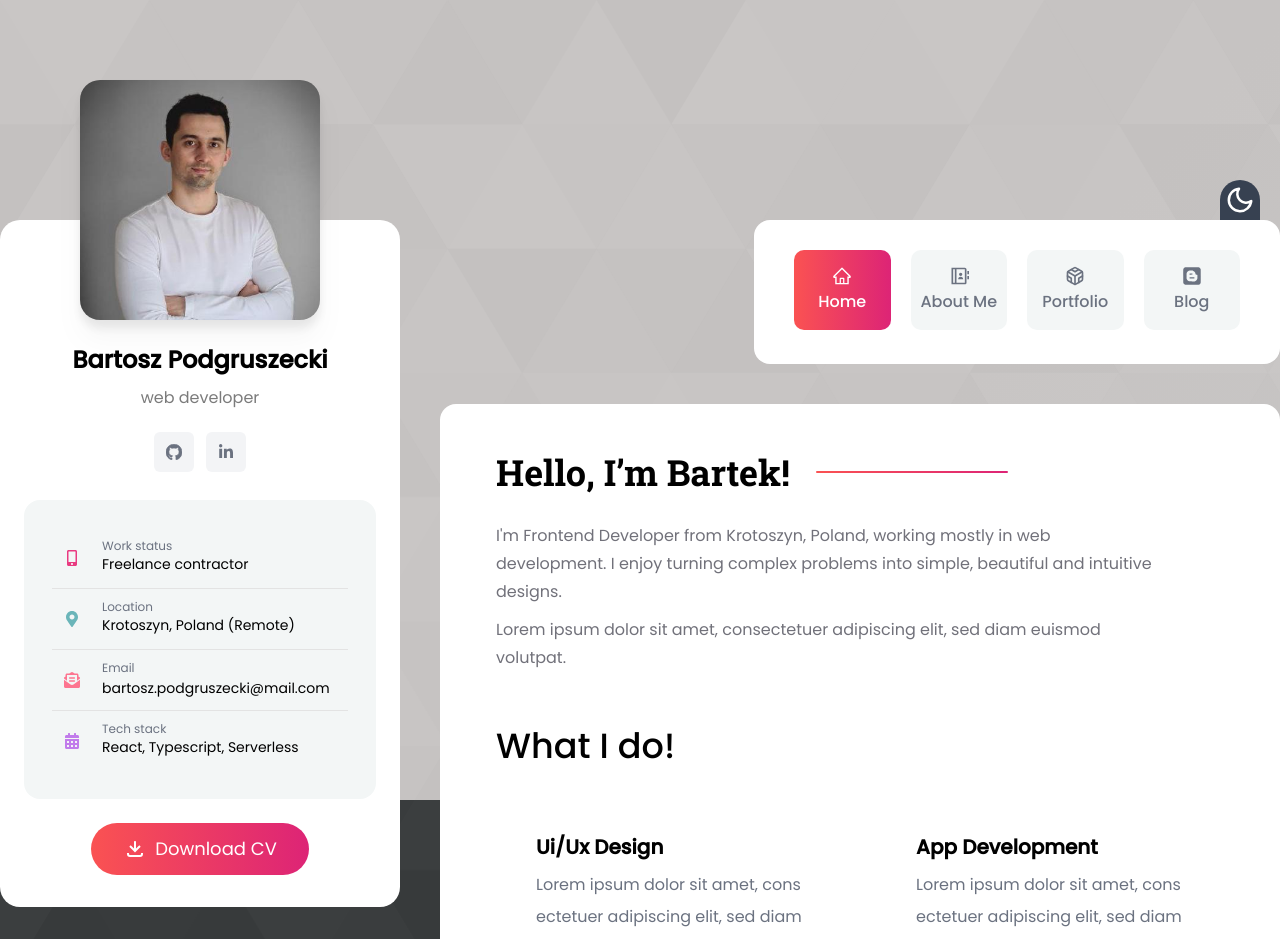
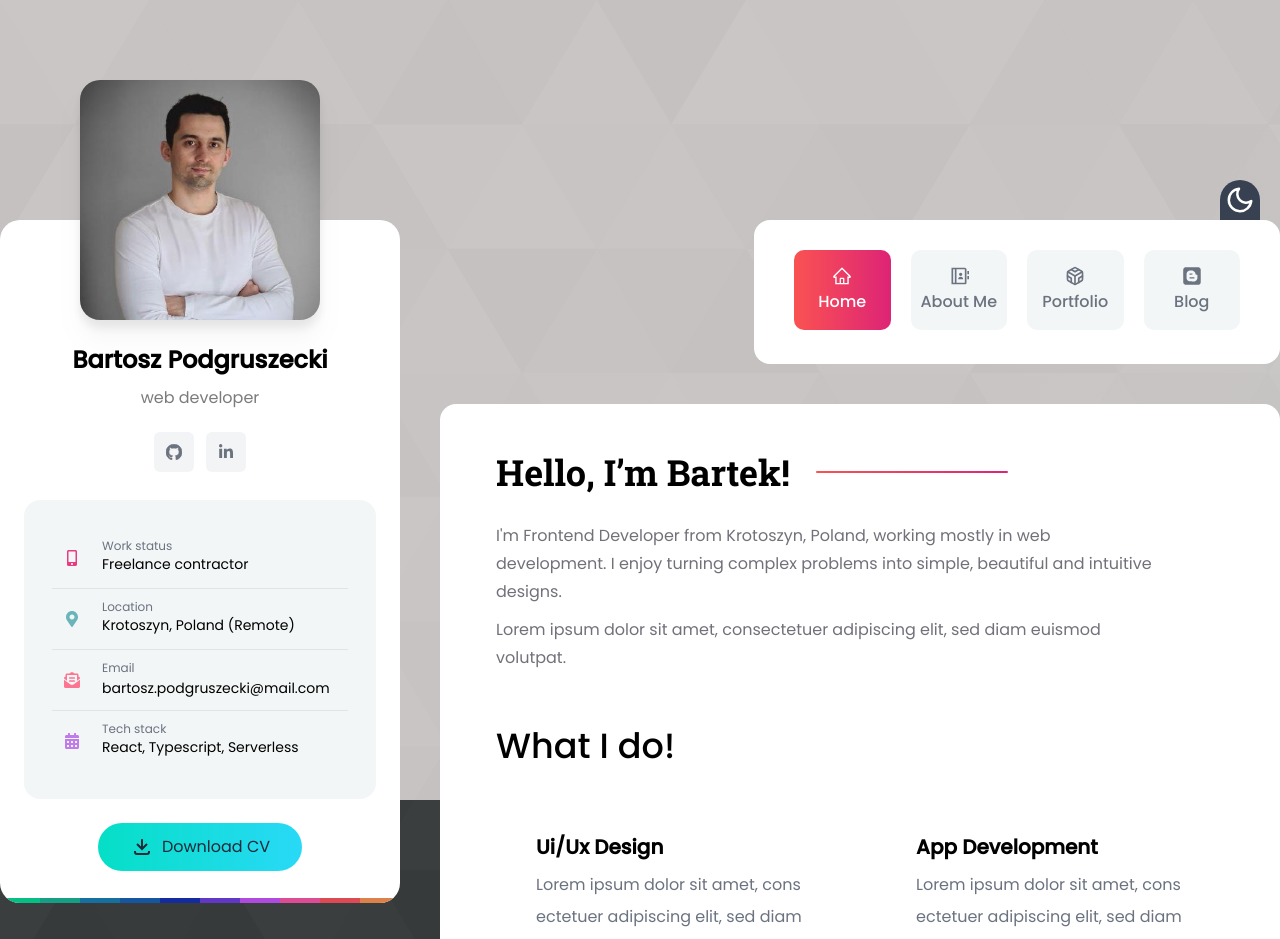
Before and after one commit to barthicus/portfolio, a Next.js app: page / in a window 1280 px wide. Shown: the top 939 px of the page. Built offline with nearby package versions, Linux system fonts and the light colour scheme.

Commit message:
Add color line

```diff
--- a/src/app/_components/Aside.tsx
+++ b/src/app/_components/Aside.tsx
@@ -1,12 +1,13 @@
 import { ReactNode } from "react"
 import Image from "next/image"
+import clsx from "clsx"
 
 import avatarImg from "../../../public/img/avatar.jpeg"
 
 const SocialIconLink = ({ href, children }: { href: string; children: ReactNode }) => {
   return (
     <a href={href} target="_blank" rel="noopener noreferrer">
-      <span className="flex h-10 w-10 items-center justify-center rounded-md bg-gray-100 text-gray-500 transition-colors duration-300 ease-out hover:bg-gradient-to-l hover:from-red-600 hover:via-red-600 hover:to-pink-500 hover:text-white">
+      <span className="flex h-10 w-10 items-center justify-center rounded-md bg-gray-100 text-gray-500 transition-colors duration-300 ease-out hover:bg-gradient-to-l hover:from-red-600 hover:via-red-600 hover:to-pink-500 hover:text-white dark:bg-zinc-800 dark:text-zinc-400 dark:hover:text-white">
         {children}
       </span>
     </a>
@@ -15,13 +16,19 @@ const SocialIconLink = ({ href, children }: { href: string; children: ReactNode
 
 export const Aside = () => {
   return (
-    <aside className="relative mx-auto mb-6 mt-[180px] w-full rounded-[20px] bg-white px-6 text-center dark:bg-[#111111] md:mt-[220px] lg:my-0">
+    <aside className={clsx("relative mx-auto mb-6 mt-[180px] w-full md:mt-[220px] lg:my-0")}>
       <Image
         alt="Bartosz Podgruszecki avatar"
         src={avatarImg}
         priority
-        className="absolute left-[50%] mx-auto mt-[-140px] h-[240px] w-[240px] translate-x-[-50%] rounded-[20px] drop-shadow-xl"
+        className="absolute left-[50%] z-10 mx-auto mt-[-140px] h-[240px] w-[240px] translate-x-[-50%] rounded-[20px] drop-shadow-xl"
       />
+      <div
+        className={clsx(
+          "relative mx-auto mb-6 mt-[180px] w-full overflow-hidden rounded-[20px] bg-white px-6 text-center dark:bg-[#111111] md:mt-[220px] lg:my-0",
+          "after:absolute after:bottom-0 after:left-0 after:h-[5px] after:w-full after:bg-[linear-gradient(90deg,_#05bf85_0%,_#05bf85_10%,_#159f85_10%,_#159f85_20%,_#15709f_20%,_#15709f_30%,_#15569f_30%,_#15569f_40%,_#152c9f_40%,_#152c9f_50%,_#6038c5_50%,_#6038c5_60%,_#ae4add_60%,_#ae4add_70%,_#dd4a96_70%,_#dd4a96_80%,_#dd4a54_80%,_#dd4a54_90%,_#dd814a_90%,_#dd814a_100%)] after:content-['']",
+        )}
+      >
         <div className="pb-8 pt-[100px]">
           <h1 className="mb-1 mt-6 text-2xl font-semibold dark:text-white">Bartosz Podgruszecki</h1>
           <h3 className="mb-4 inline-block rounded-lg px-5 py-1.5 text-[#7B7B7B] dark:bg-[#1D1D1D] dark:text-[#A6A6A6]">
@@ -147,14 +154,14 @@ export const Aside = () => {
           <a
             href="/images/cv.pdf"
             download=""
-          className="mx-auto mt-6 inline-flex items-center rounded-[35px] bg-gradient-to-r from-[#FA5252] to-[#DD2476] px-8 py-3 text-lg text-white transition duration-200 ease-linear hover:bg-gradient-to-l"
+            className="mx-auto mt-6 inline-flex items-center rounded-[35px] bg-gradient-to-r from-[#05dfc6] to-[#29d9f7] px-8 py-3 text-gray-800 transition duration-200 ease-linear hover:bg-gradient-to-l"
           >
             <svg
               width="24"
               height="24"
               viewBox="0 0 24 24"
               fill="none"
-            className="mr-2 text-white"
+              className="mr-2 text-gray-800"
               xmlns="http://www.w3.org/2000/svg"
             >
               <path
@@ -170,6 +177,7 @@ export const Aside = () => {
             Download CV
           </a>
         </div>
+      </div>
     </aside>
   )
 }
```
Lines whose indentation alone changed are shown as unchanged.
